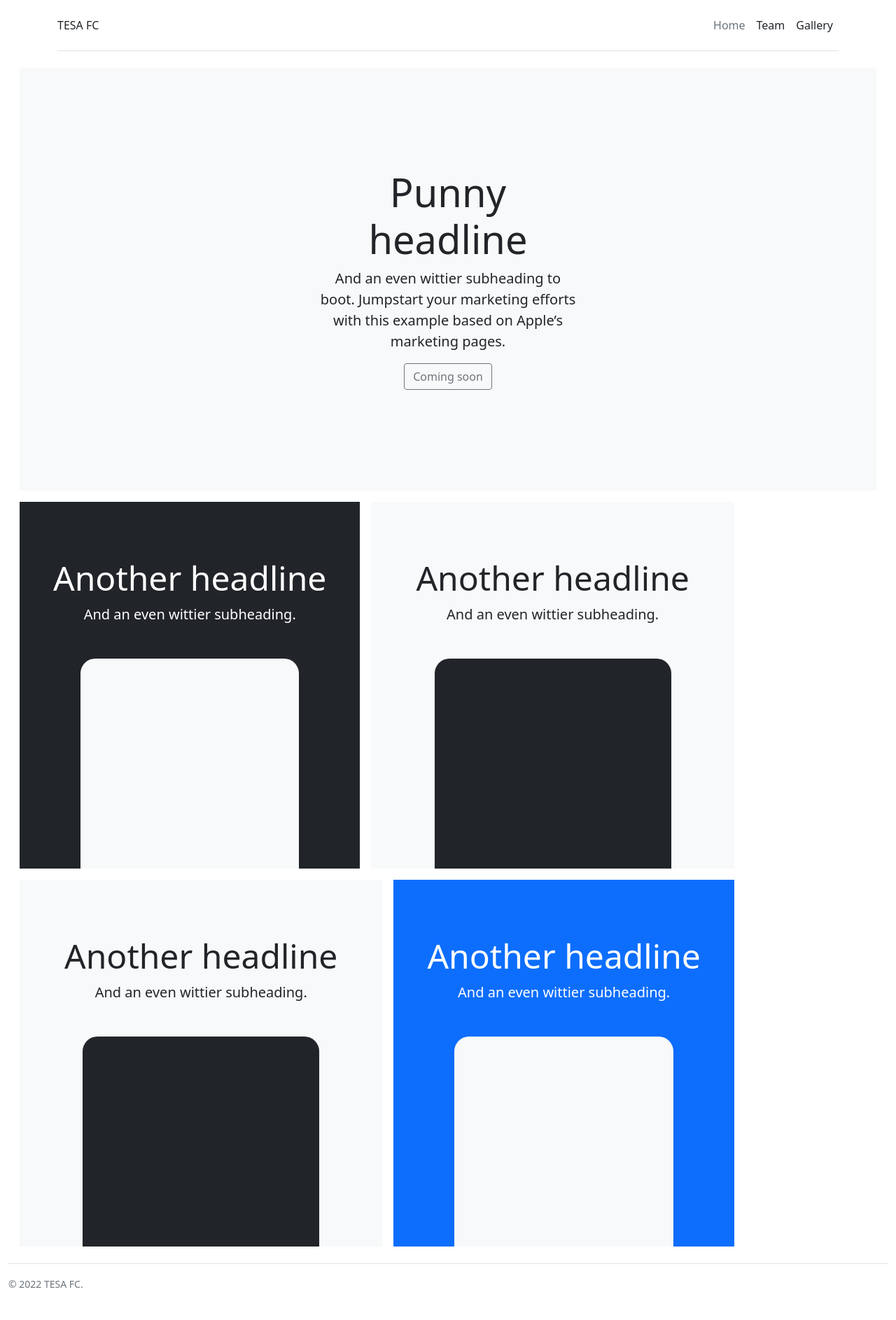
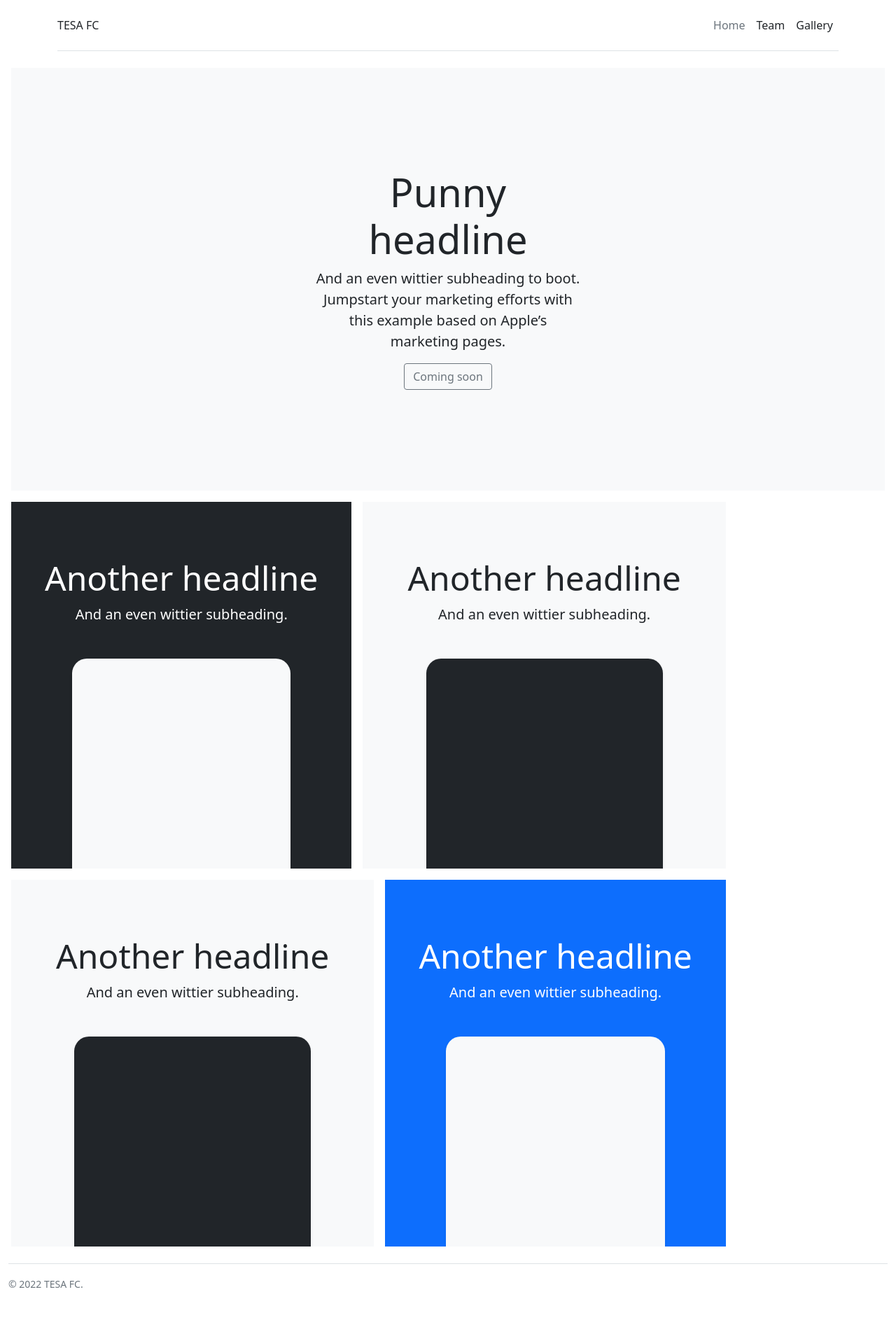
Before and after one commit to tesafc/www2, a Jekyll site: the page built from index.html, in a window 1280 px wide. Shown: the whole page at 70% size. Built offline with Jekyll 4.4.1, drawn with Linux system fonts in a browser that asks for light colours.

Commit message:
Update index.html

```diff
--- a/index.html
+++ b/index.html
@@ -3,7 +3,7 @@ layout: default
 title: Home
 ---
 
-<div class="container-fluid">
+<div>
   <div class="position-relative overflow-hidden p-3 p-md-5 m-md-3 text-center bg-light">
     <div class="col-md-5 p-lg-5 mx-auto my-5">
       <h1 class="display-4 fw-normal">Punny headline</h1>
```
